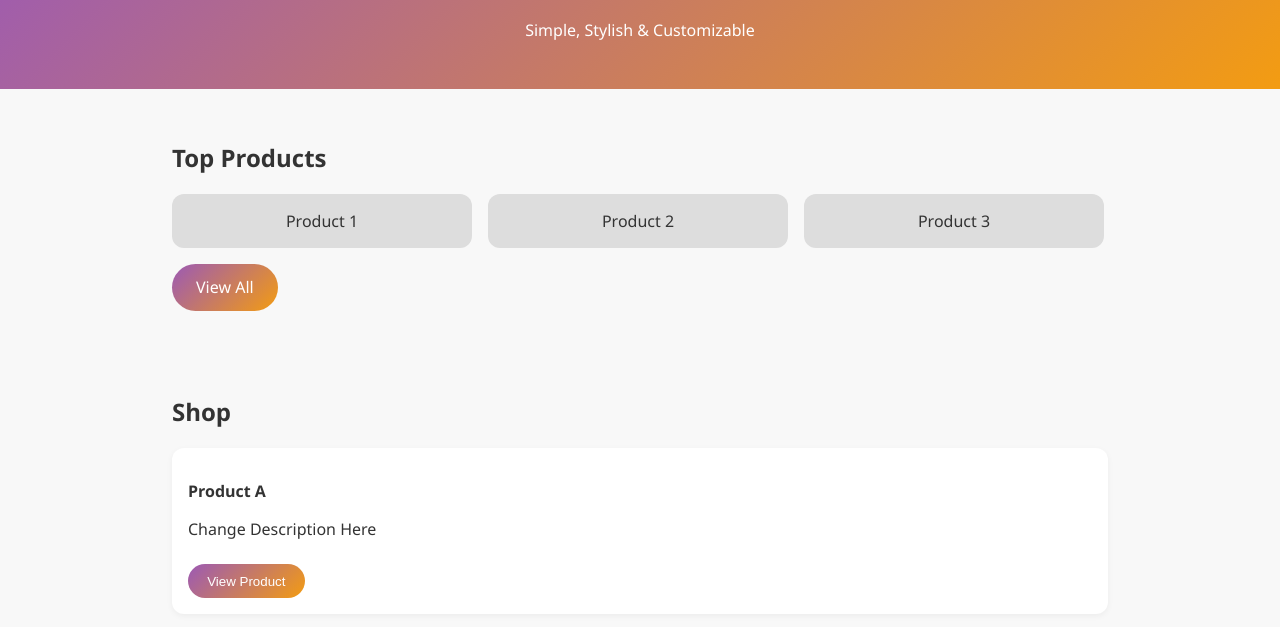
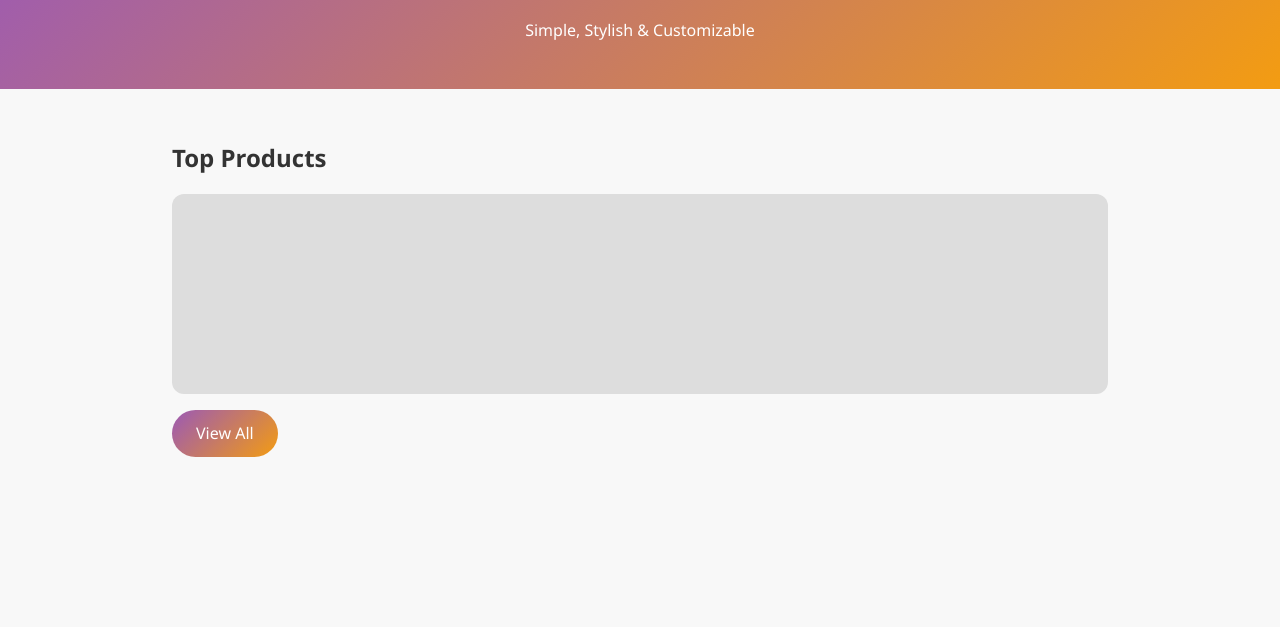
Before and after one commit to CDBofficial/CDBofficial, a plain HTML site: page index.html in a window 1280 px wide. Shown: the part 99-726 px from the top of the page. Drawn offline with Linux system fonts and the light colour scheme.

Commit message:
Update Site v0.2

```diff
--- a/index.html
+++ b/index.html
@@ -30,24 +30,39 @@
     }
 
     section {
+      display: none;
       padding: 2rem;
       max-width: 1000px;
       margin: auto;
     }
 
-    .slideshow-container {
-      display: flex;
-      overflow-x: auto;
-      gap: 1rem;
+    section.active {
+      display: block;
+    }
+
+    .carousel {
+      position: relative;
+      width: 100%;
+      height: 200px;
+      overflow: hidden;
+      border-radius: 12px;
+      background: #ddd;
       margin-bottom: 1rem;
     }
 
-    .slide {
-      flex: 0 0 300px;
-      background: #ddd;
-      border-radius: 12px;
-      padding: 1rem;
-      text-align: center;
+    .carousel-slide {
+      display: flex;
+      width: 300%;
+      height: 100%;
+      transition: transform 0.5s ease-in-out;
+    }
+
+    .carousel-item {
+      flex: 0 0 100%;
+      display: flex;
+      justify-content: center;
+      align-items: center;
+      font-size: 1.5rem;
     }
 
     .gradient-button {
@@ -94,6 +109,7 @@
       display: flex;
       justify-content: space-around;
       padding: 0.5rem 0;
+      z-index: 999;
     }
 
     .bottom-nav a {
@@ -106,12 +122,12 @@
     }
 
     @media (max-width: 600px) {
-      .slide {
-        flex: 0 0 80%;
+      .carousel {
+        height: 150px;
       }
 
-      .product {
-        padding: 1rem 0.5rem;
+      .carousel-item {
+        font-size: 1.2rem;
       }
     }
   </style>
@@ -124,14 +140,16 @@
   </header>
 
   <!-- Homepage -->
-  <section id="homepage">
+  <section id="homepage" class="active">
     <h2>Top Products</h2>
-    <div class="slideshow-container">
-      <div class="slide">Product 1</div>
-      <div class="slide">Product 2</div>
-      <div class="slide">Product 3</div>
+    <div class="carousel" id="carousel">
+      <div class="carousel-slide" id="carousel-slide">
+        <div class="carousel-item">Product 1</div>
+        <div class="carousel-item">Product 2</div>
+        <div class="carousel-item">Product 3</div>
+      </div>
     </div>
-    <a href="#shop" class="gradient-button">View All</a>
+    <a href="#shop" class="gradient-button" onclick="showSection('shop')">View All</a>
   </section>
 
   <!-- Shop -->
@@ -162,10 +180,33 @@
 
   <!-- Bottom Navigation -->
   <div class="bottom-nav">
-    <a href="#homepage">Homepage</a>
-    <a href="#shop">Shop</a>
-    <a href="#about">About</a>
+    <a href="#homepage" onclick="showSection('homepage')">Homepage</a>
+    <a href="#shop" onclick="showSection('shop')">Shop</a>
+    <a href="#about" onclick="showSection('about')">About</a>
   </div>
+
+  <script>
+    // Section toggle logic
+    function showSection(sectionId) {
+      const sections = document.querySelectorAll('section');
+      sections.forEach(section => {
+        section.classList.remove('active');
+      });
+      document.getElementById(sectionId).classList.add('active');
+    }
+
+    // Carousel auto-rotation
+    let currentIndex = 0;
+    const slideContainer = document.getElementById('carousel-slide');
+    const totalSlides = slideContainer.children.length;
+
+    function rotateCarousel() {
+      currentIndex = (currentIndex + 1) % totalSlides;
+      slideContainer.style.transform = `translateX(-${currentIndex * 100}%)`;
+    }
+
+    setInterval(rotateCarousel, 3000); // rotates every 3 seconds
+  </script>
 
 </body>
 </html>
```
